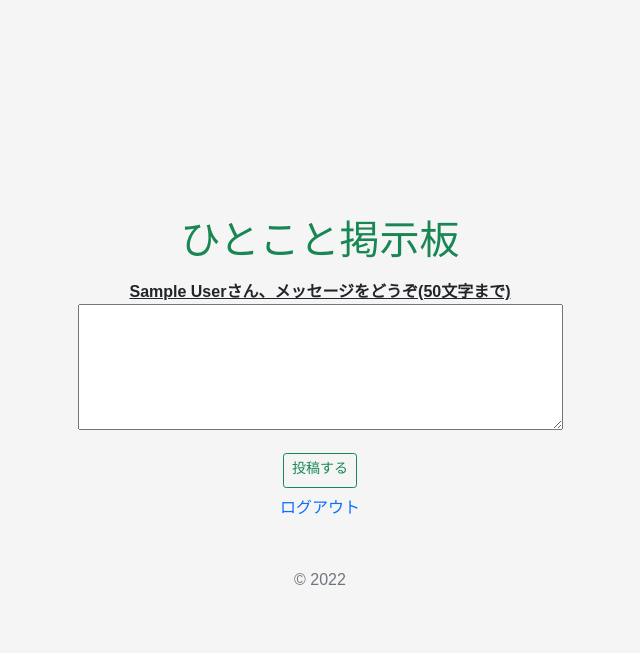
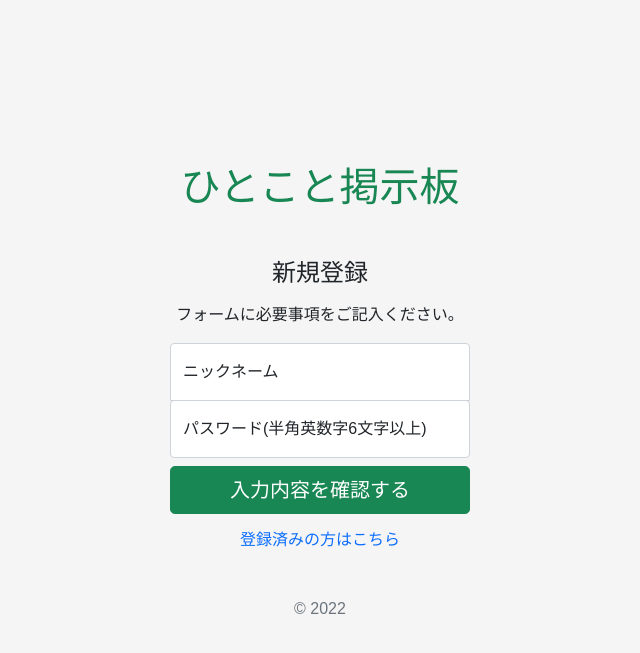
Before and after one commit to kkeeyy73/bbs-PHP-, a PHP site: page /join/index.php in a window 1280 px wide. Shown: the top 653 px of the page, without its empty margins (320-960 px from the left). Run offline with PHP 8.4, Linux system fonts and the light colour scheme; the visitor is signed in with stand-in values (Sample User, id 1); data that the repository does not hold is empty.

Commit message:
変更済み

```diff
--- a/index.php
+++ b/index.php
@@ -48,8 +48,8 @@ if($_SERVER['REQUEST_METHOD'] === 'POST'){
   <title>ひとこと掲示板</title>
 </head>
 <body class="container text-center">
-  <main class="form-bbs w-100 m-auto">
-    <h1 class="pt-4 mb-3 fw-normal text-success">ひとこと掲示板</h1>
+  <main class="form-bbs w-100 m-auto bg-light">
+    <h1 class="pb-4 mb-4 fw-normal text-success">ひとこと掲示板</h1>
     <form action="" method="post">
         <dl>
             <dt class="text-decoration-underline"><?php echo h($name); ?>さん、メッセージをどうぞ(50文字まで)</dt>
--- a/new_join/index.php
+++ b/join/index.php
@@ -23,7 +23,7 @@ if ($_SERVER['REQUEST_METHOD'] === 'POST'){
     $form['password'] = h($_POST['password']);
     if ($form['password'] === ''){
         $error['password'] = 'blank';
-    } else if(mb_strlen($form['password']) <= 6){
+    } else if(!preg_match('/^[a-zA-Z0-9]{6,10}$/', $form['password'])){
         $error['password'] = 'length';
     }
     /*エラーがなければcheck.phpへ*/
@@ -48,7 +48,7 @@ if ($_SERVER['REQUEST_METHOD'] === 'POST'){
 </head>
 <body class="text-center">
   <main class="form-signin w-100 m-auto">
-    <h1 class="text-success">ひとこと掲示板</h1>
+    <h1 class="mb-5 text-success">ひとこと掲示板</h1>
     <h4 class="mb-3 fw-normal">新規登録</h4>
     <p class="fs-6">フォームに必要事項をご記入ください。</p>
     <form action="" method="post" enctype="multipart/form-data">
@@ -60,13 +60,13 @@ if ($_SERVER['REQUEST_METHOD'] === 'POST'){
         <?php endif;?>
       </div>
       <div class="form-floating">
-        <input type="password"  name="password" size="10" maxlength="20" value="<?php echo h($form['password']); ?>" class="form-control" id="floatingPassword" placeholder="パスワード">
-        <label for="floatingPassword">パスワード(6以上文字以上)</label>
+        <input type="password"  name="password" size="10" maxlength="10" value="<?php echo h($form['password']); ?>" class="form-control" id="floatingPassword" placeholder="パスワード">
+        <label for="floatingPassword">パスワード(半角英数字6文字以上)</label>
         <?php if (isset($error['password']) && $error['password'] === 'blank'): ?>
             <p class="error">* パスワードを入力してください</p>
         <?php endif; ?>
         <?php if (isset($error['password']) && $error['password'] === 'length'): ?>
-            <p class="error">* パスワードは6文字以上で入力してください</p>
+            <p class="error">* パスワードは半角英数字で6文字以上10文字以下で入力してください</p>
         <?php endif; ?>
       </div>
       <button class="w-100 btn btn-lg btn-success mt-2" type="submit">入力内容を確認する</button>
--- a/library.php
+++ b/library.php
@@ -6,7 +6,7 @@ function h($value){
 
 /*データベースへ接続 */
 function dbconnect(){
-    $db = new mysqli('localhost','root','2221','bbsdb');
+    $db = new mysqli('mysql209.phy.lolipop.lan','LAA1473327','Akb2101','LAA1473327-bbsdb');
     if(!$db){
 		die($db->error);
 	}
--- a/login.php
+++ b/login.php
@@ -1,7 +1,7 @@
 <?php
 session_start();
 require('library.php');
-
+//変数の初期化
 $error = [];
 $name = '';
 $password = '';
@@ -51,7 +51,7 @@ if($_SERVER['REQUEST_METHOD'] === 'POST'){
 </head>
 <body class="text-center">
   <main class="form-signin w-100 m-auto">
-    <h1 class="text-success">ひとこと掲示板</h1>
+    <h1 class="text-success mb-5">ひとこと掲示板</h1>
     <h4 class="mb-3 fw-normal">サインインをどうぞ</h4>
     <p class="fs-6">フォームに必要事項をご記入ください。</p>
     <form action="" method="post" enctype="multipart/form-data">
@@ -72,7 +72,7 @@ if($_SERVER['REQUEST_METHOD'] === 'POST'){
       </div>
       <button class="w-100 btn btn-lg btn-success mt-2" type="submit">サインイン</button>
       <div class="h4 mt-3 fs-6 fw-light">
-        <a href="new_join/index.php">新規の方はこちら</a>
+        <a href="join/index.php">新規の方はこちら</a>
       </div>
       <p class="mt-5 mb-3 text-muted">&copy; 2022</p>
    </form>
```
Also changed, not shown: join/check.php (renamed from new_join/check.php), join/thanks.html (renamed from new_join/thanks.html).
